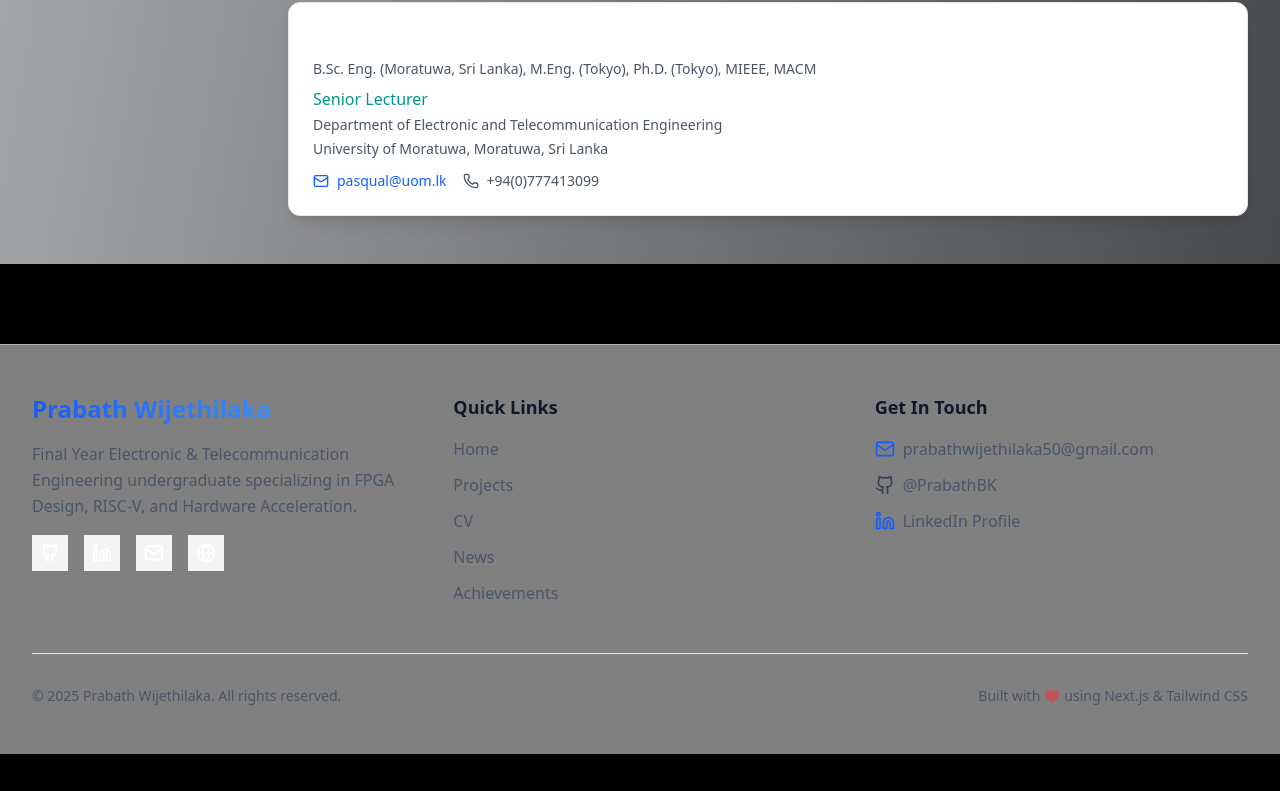
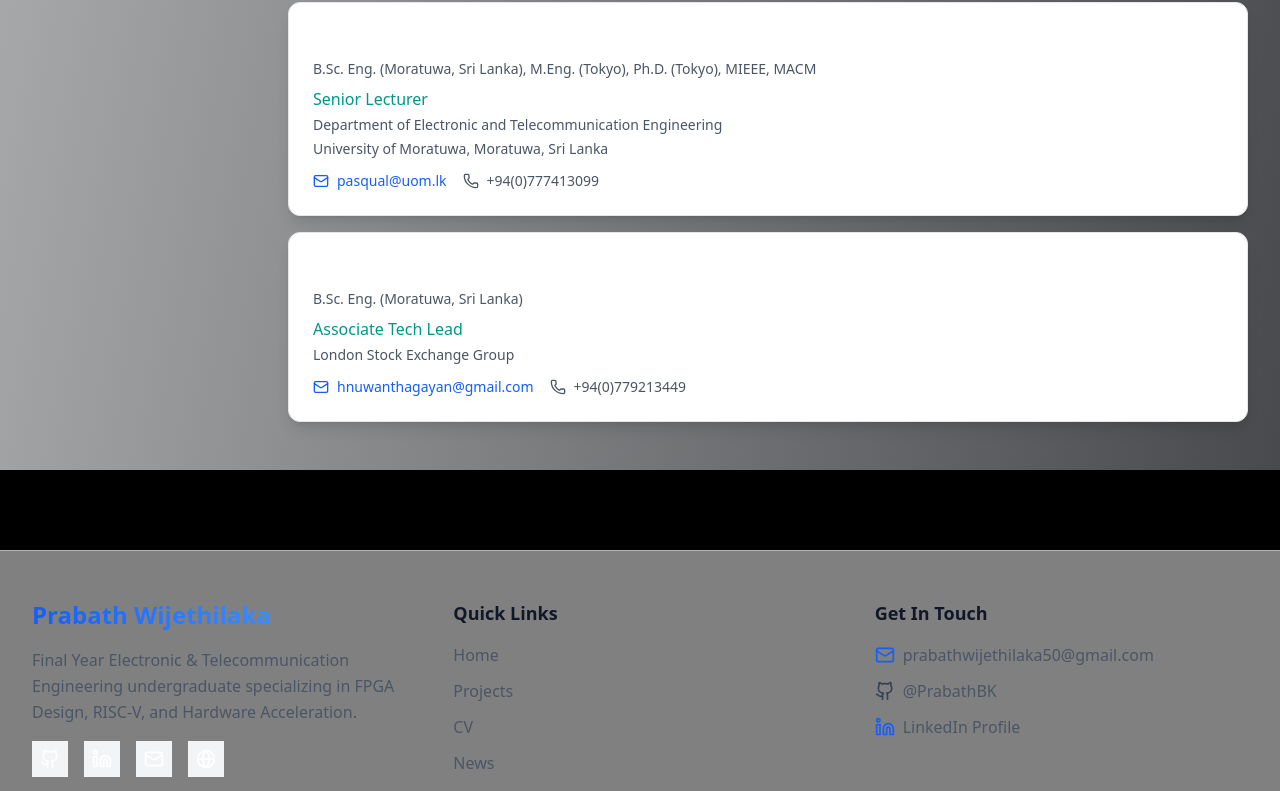
Before and after one commit to PrabathBK/Portfolio, a Next.js app: page /cv in a window 1280 px wide. Shown: the part 7100-7891 px from the top of the page. Before the commit the page ends 7854 px from the top, so only its background shows below. Built offline with nearby package versions, Linux system fonts and the light colour scheme.

Commit message:
docs: update resume PDF and add a new reference to CV data.

```diff
--- a/src/data/cv.ts
+++ b/src/data/cv.ts
@@ -424,5 +424,13 @@ export const references: Reference[] = [
     organization: 'University of Moratuwa, Moratuwa, Sri Lanka',
     email: 'pasqual@uom.lk',
     phone: '+94(0)777413099'
+  },
+  {
+    name: 'Nuwantha Silva',
+    credentials: 'B.Sc. Eng. (Moratuwa, Sri Lanka)',
+    title: 'Associate Tech Lead',
+    organization: 'London Stock Exchange Group',
+    email: 'hnuwanthagayan@gmail.com',
+    phone: '+94(0)779213449'
   }
 ];
```
Also changed, not shown: 1 other file (tests, documents, lock files or other folders).
